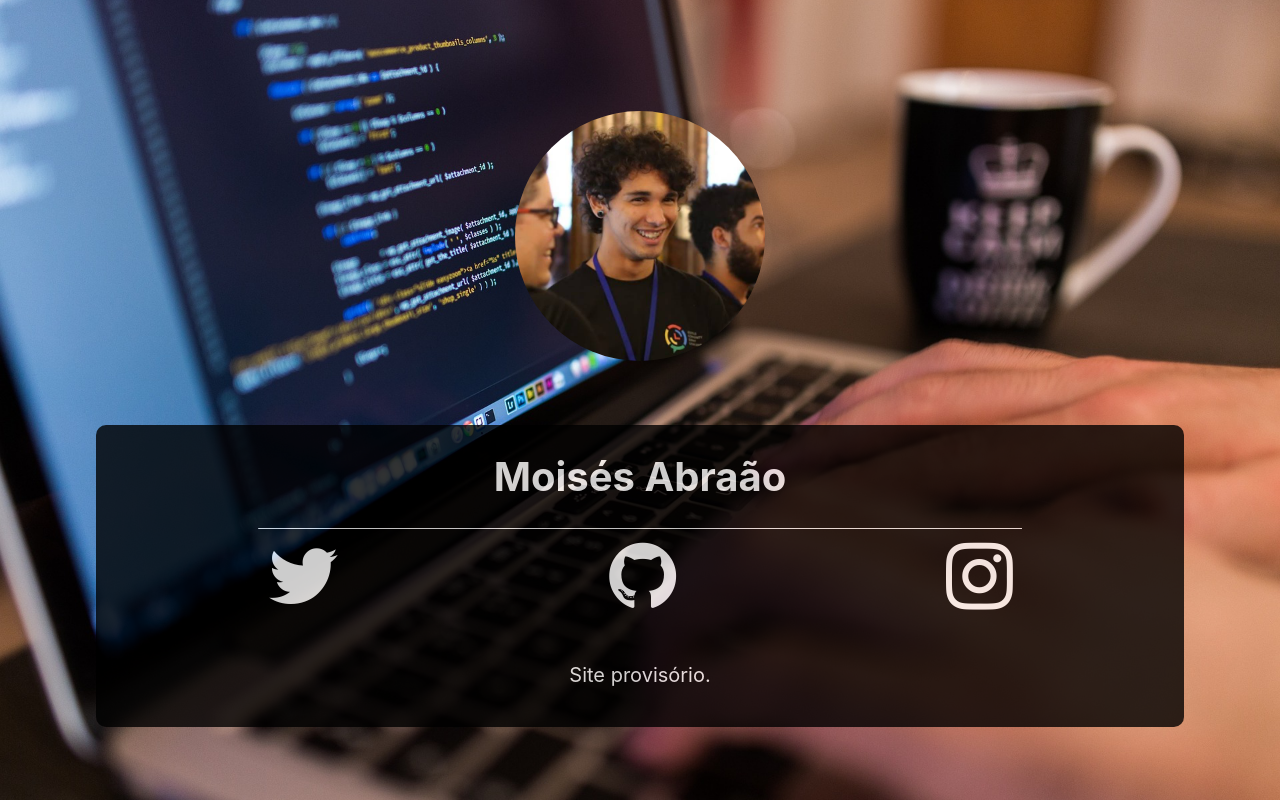
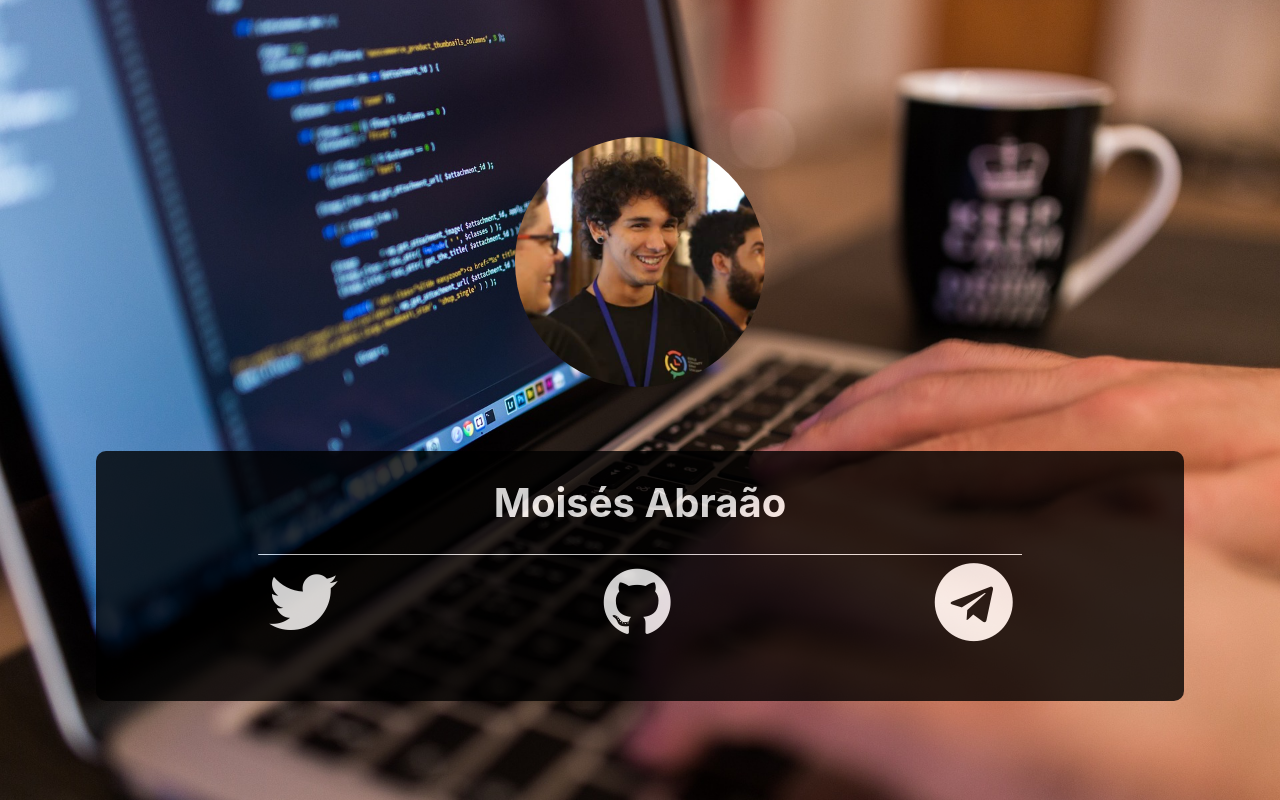
Before and after one commit to MoisesAbraao/moisesabraao, a React (Create React App) app: page / in a window 1280 px wide. Built offline with nearby package versions, Linux system fonts and the light colour scheme.

Commit message:
inclusao do telegram

```diff
--- a/src/App.css
+++ b/src/App.css
@@ -48,8 +48,9 @@
 
 .banner-text {
   background-color: black;
-  opacity: .8;
+  opacity: 0.8;
   width: 85%;
+  height: 250px;
   margin-top: 5%;
   /* margin: auto; */
   border-radius: 10px;
@@ -85,3 +86,18 @@
   font-size: 3em;
   padding: 8px;
 }
+
+.App-content {
+  /* background-image: url('background.jpg'); */
+  /* background-repeat: no-repeat;
+  background-position: center center;
+  background-attachment: fixed; */
+  /* background-size: cover; */
+  min-height: 100vh;
+  display: flex;
+  flex-direction: column;
+  align-items: center;
+  justify-content: center;
+  font-size: calc(10px + 2vmin);
+  color: black;
+}
--- a/src/App.js
+++ b/src/App.js
@@ -20,15 +20,26 @@ function App() {
               <a href="http://www.github.com/moisesabraao" _target="blank">
                   <i class="fa fa-github" aria-hidden="true"></i>
               </a>
-              <a href="http://www.instagram.com/moisesabraao" _target="blank">
+              {/* <a href="http://www.instagram.com/moisesabraao" _target="blank">
                   <i class="fa fa-instagram" aria-hidden="true"></i>
+              </a> */}
+              <a href="https://t.me/moisesabraao" _target="blank">
+                  <i class="fa fa-telegram" aria-hidden="true"></i>
               </a>
 
           </div>
 
-          <p>Site provisório.</p>
+          {/* <p>Site provisório.</p> */}
         </div>
       </header>
+      {/* <content className="App-content">
+        <h1>About me</h1>
+        <hr/>
+        <p>
+          Lorem Ipsum é simplesmente uma simulação de texto da indústria tipográfica e de impressos, e vem sendo utilizado desde o século XVI, quando um impressor desconhecido pegou uma bandeja de tipos e os embaralhou para fazer um livro de modelos de tipos. Lorem Ipsum sobreviveu não só a cinco séculos, como também ao salto para a editoração eletrônica, permanecendo essencialmente inalterado. Se popularizou na década de 60, quando a Letraset lançou decalques contendo passagens de Lorem Ipsum, e mais recentemente quando passou a ser integrado a softwares de editoração eletrônica como Aldus PageMaker.
+        </p>
+
+      </content> */}
     </div>
   );
 }
```
